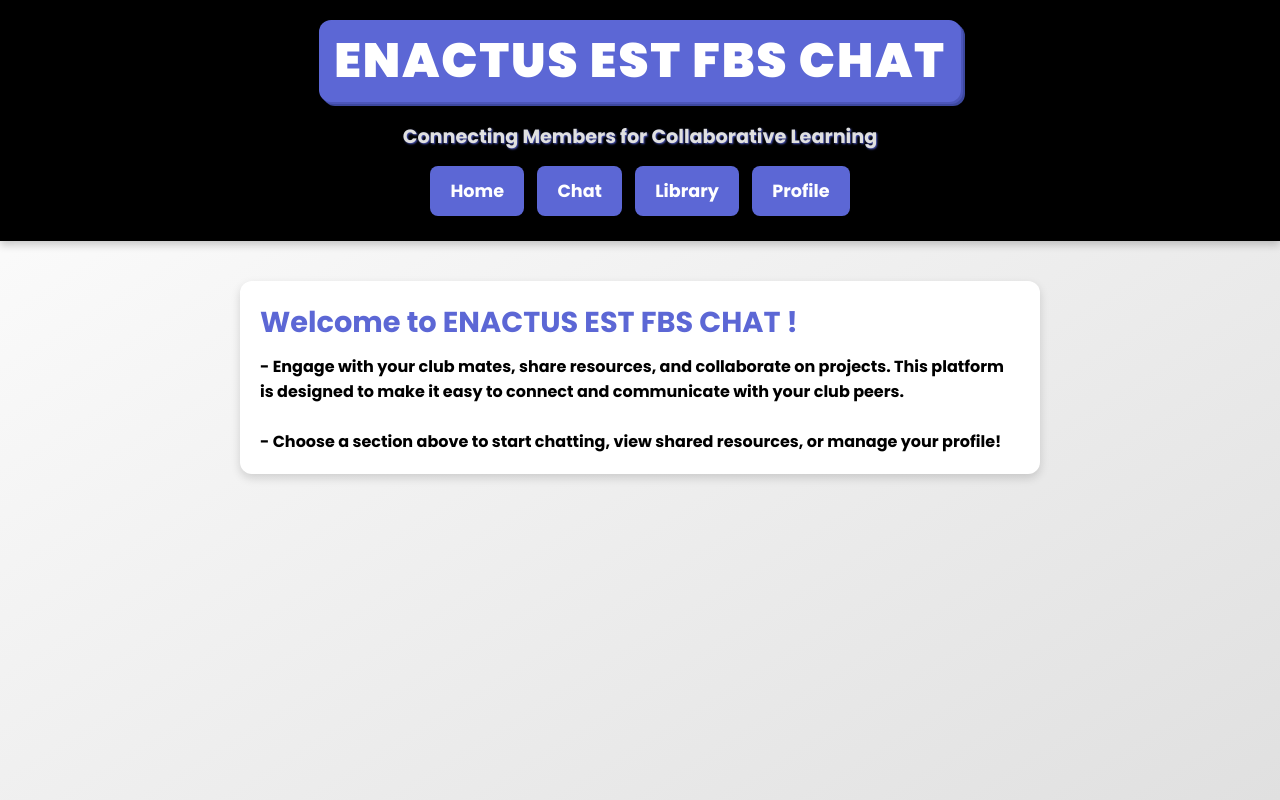
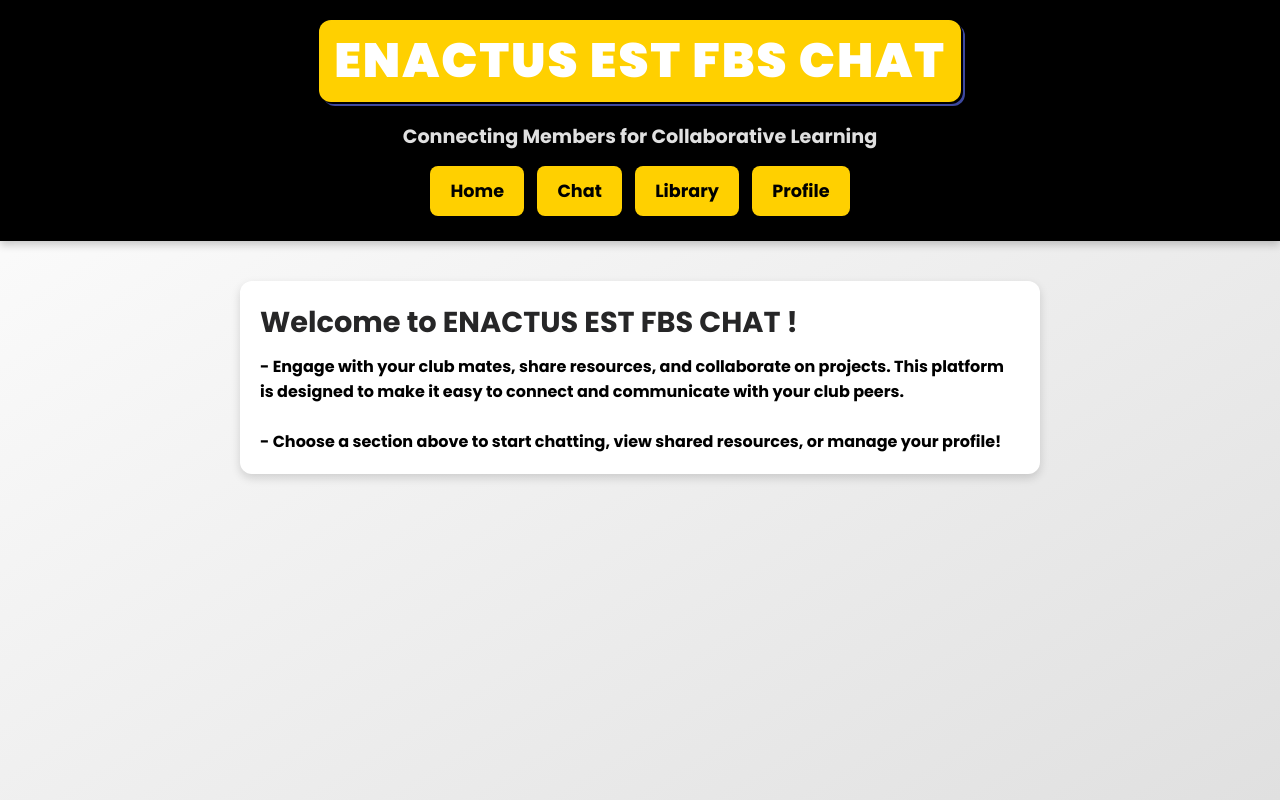
Before and after one commit to enimathereal/unichat, a plain HTML site: page index.html in a window 1280 px wide. Drawn offline with Linux system fonts and the light colour scheme.

Commit message:
Update index.css

```diff
--- a/index.css
+++ b/index.css
@@ -38,22 +38,22 @@ header h1 {
   display: inline-block;
   padding: 5px 15px;
   letter-spacing: 2px;
-  background-color: #5c67d5;
+  background-color: #ffd000;
   border-radius: 12px;
-  box-shadow: 2px 2px 0px #4c56ba, 4px 4px 0px #3d489f;
+  box-shadow: 2px 2px 0px #000000, 4px 4px 0px #3d489f;
   transition: all 0.3s ease;
 }
 
 header h1:hover {
   transform: translateY(-3px);
-  box-shadow: 4px 4px 0px #4c56ba, 8px 8px 0px #3d489f;
+  box-shadow: 4px 4px 0px #000000, 8px 8px 0px #3d489f;
 }
 
 header p {
   font-size: 1.2em;
   color: #e0e0e0;
   font-weight: 700;
-  text-shadow: 1px 1px 2px #4c56ba;
+  text-shadow: 1px 1px 2px #000000;
   margin-top: 10px;
 }
 
@@ -63,9 +63,9 @@ nav {
 }
 
 nav button {
-  background-color: #5c67d5;
+  background-color: #ffd000;
   border: none;
-  color: white;
+  color: rgb(0, 0, 0);
   padding: 12px 20px;
   font-size: 1.1em;
   margin: 5px;
@@ -79,7 +79,7 @@ nav button {
 nav button:hover {
   transform: translateY(-3px) scale(1.05);
   box-shadow: 0px 6px 12px rgba(0, 0, 0, 0.35);
-  background-color: #4755c7;
+  background-color: #ffd000;
 }
 
 /* Main Content Area */
@@ -108,7 +108,7 @@ main {
 }
 
 h2 {
-  color: #5c67d5;
+  color: #262627;
   font-size: 1.8em;
   margin-bottom: 10px;
 }
@@ -148,7 +148,7 @@ h2 {
 
 /* General Button Style */
 button {
-  background-color: #5c67d5;
+  background-color: #ffd000;
   color: white;
   border: none;
   padding: 10px 16px;
@@ -162,7 +162,7 @@ button {
 button:hover {
   transform: translateY(-3px) scale(1.05);
   box-shadow: 0px 6px 12px rgba(0, 0, 0, 0.35);
-  background-color: #4755c7;
+  background-color: #ffd000;
 }
 
 /* Library */
@@ -171,7 +171,7 @@ button:hover {
   border-bottom: 1px solid #ddd;
   border-radius: 6px;
   margin-bottom: 5px;
-  color: #5c67d5;
+  color: #000000;
   font-size: 1em;
   background-color: #f1f4ff;
   animation: fadeInSlideLeft 0.7s ease;
@@ -228,7 +228,7 @@ input[type="file"] {
 }
 
 .message strong {
-  color: #4755c7;
+  color: #ffd000;
   font-weight: bold;
   margin-right: 5px;
 }
```
